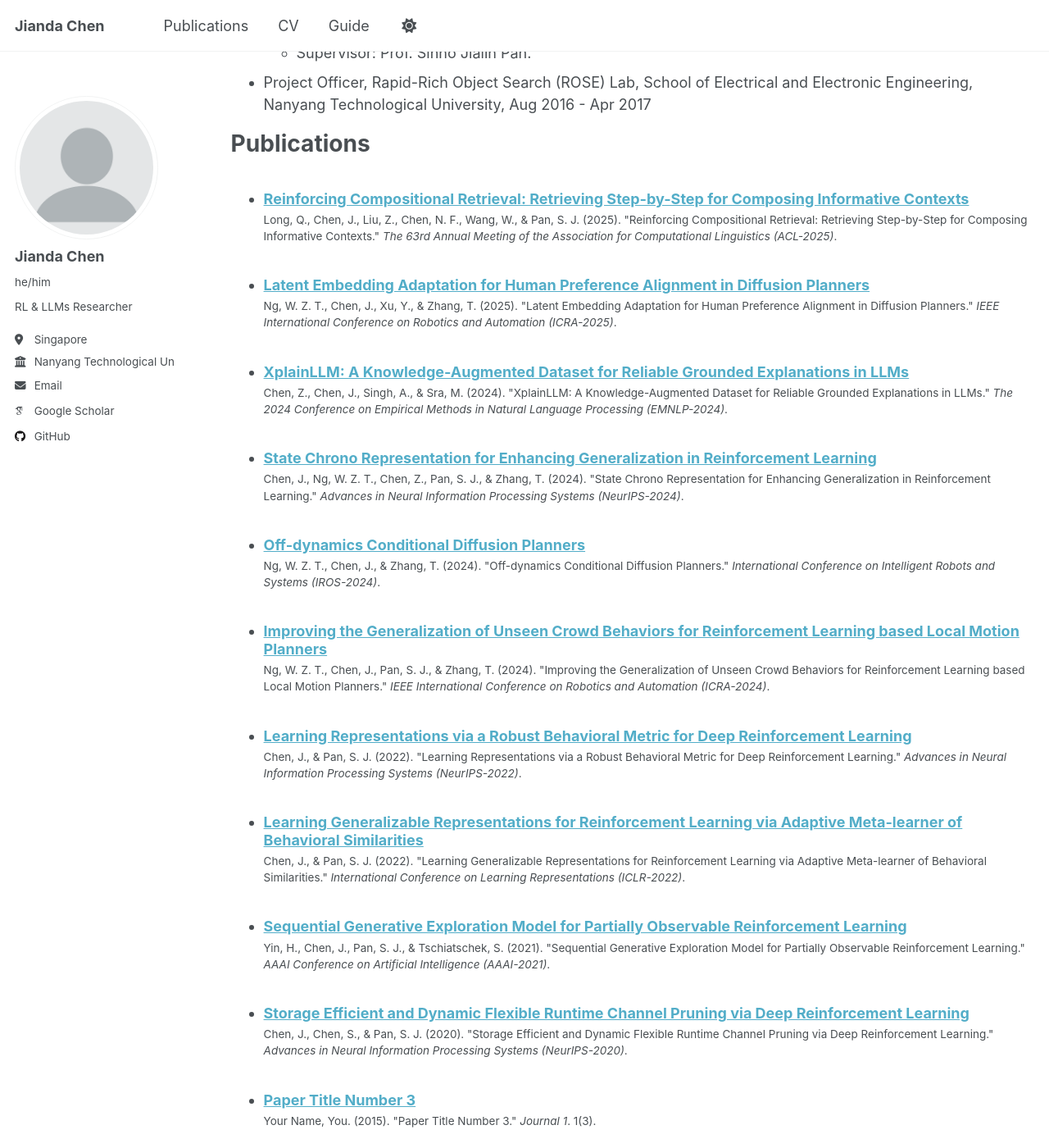
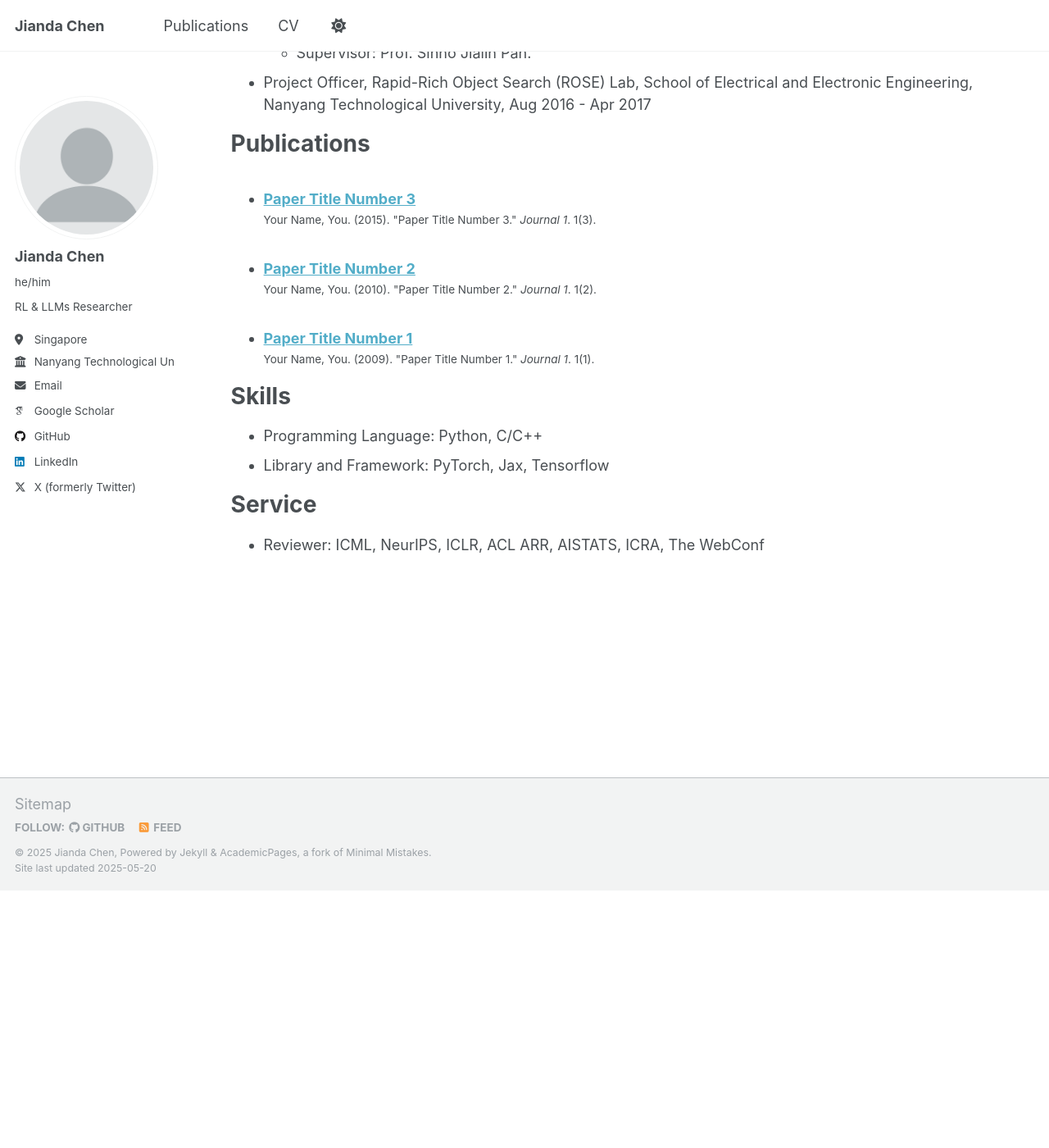
Before and after one commit to jianda-chen/jianda-chen.github.io, a Jekyll site: the page built from _pages/cv.md, in a window 1280 px wide and 1400 px high, scrolled down 608 px. Shown: the whole window at 82% size. Built offline with Jekyll 4.4.1, drawn with Linux system fonts in a browser that asks for light colours; some web fonts are replaced; after the commit the page ends 1694 px from its top, so only the background shows below that.

```diff
--- a/_config.yml
+++ b/_config.yml
@@ -60,7 +60,7 @@ author:
   keybase          : # Username
   instagram        : # Username
   lastfm           : # Username
-  linkedin         : # Username
+  linkedin         : jianda-chen-a78a7525b # Username
   mastodon         : # URL
   medium           : # URL
   pinterest        : # Username
@@ -68,7 +68,7 @@ author:
   steam            : # Username
   telegram         : # URL
   tumblr           : # Username
-  twitter          : # Username for X / Twitter
+  twitter          : jianda_chen # Username for X / Twitter
   vine             : # Username
   weibo            : # Username
   wikipedia        : # Username
--- a/_data/navigation.yml
+++ b/_data/navigation.yml
@@ -17,5 +17,5 @@ main:
   # - title: "CV"
   #   url: /cv-json/
 
-  - title: "Guide"
-    url: /markdown/
+  # - title: "Guide"
+  #   url: /markdown/
--- a/_includes/author-profile.html
+++ b/_includes/author-profile.html
@@ -139,7 +139,7 @@
         <li><a href="https://{{ author.tumblr }}.tumblr.com"><i class="fab fa-fw fa-tumblr icon-pad-right" aria-hidden="true"></i>Tumblr</a></li>
       {% endif %}
       {% if author.twitter %}
-        <li><a href="https://twitter.com/{{ author.twitter }}"><i class="fab fa-fw fa-x-twitter icon-pad-right" aria-hidden="true"></i>X (formerly Twitter)</a></li>
+        <li><a href="https://x.com/{{ author.twitter }}"><i class="fab fa-fw fa-x-twitter icon-pad-right" aria-hidden="true"></i>X (formerly Twitter)</a></li>
       {% endif %}
       {% if author.vine %}
         <li><a href="https://vine.co/u/{{ author.vine }}"><i class="fab fa-fw fa-vine icon-pad-right" aria-hidden="true"></i>Vine</a></li>
--- a/_pages/publications.html
+++ b/_pages/publications.html
@@ -60,6 +64,31 @@ author_profile: true
   <span style="color:grey;"><span style="color:rgb(50,50,50);"><b>Jianda Chen</b>, Shangyu Chen, and Sinno Jialin Pan</span></span><br>
   Advances in Neural Information Processing Systems
 </p>
+<p>
+  <span style="color:#009051;"> [<b>ICCV'19</b>]</span> <span style="color:black;">Accelerate Learning of Deep Hashing With Gradient Attention</span><br>
+  <span style="color:grey;"><span style="color:rgb(50,50,50);">Long-Kai Huang, <b>Jianda Chen</b>, and Sinno Jialin Pan</span></span><br>
+  International Conference on Computer Vision
+</p>
+<p>
+  <span style="color:#009051;"> [<b>IJCAI'18</b>]</span> <span style="color:black;">Hashing over Predicted Future Frames for Informed Exploration of Deep Reinforcement Learning</span><br>
+  <span style="color:grey;"><span style="color:rgb(50,50,50);">Haiyan Yin, <b>Jianda Chen</b>, and Sinno Jialin Pan</span></span><br>
+  27th International Joint Conference on Artificial Intelligence
+</p>
+
+## Preprints
+<p>
+  <span style="color:black;">Position: Standard Benchmarks Fail – LLM Agents Present Overlooked Risks for Financial Applications</span><br>
+  <span style="color:grey;"><span style="color:rgb(50,50,50);">Zichen Chen, Jiaao Chen, <b>Jianda Chen</b>, Misha Sra</span></span><br>
+</p>
+<p>
+  <span style="color:black;">Mastering Continual Reinforcement Learning through Fine-Grained Sparse Network Allocation and Dormant Neuron Exploration</span><br>
+  <span style="color:grey;"><span style="color:rgb(50,50,50);">Chengqi Zheng, Haiyan Yin, <b>Jianda Chen</b>, Wen Zheng Terence Ng, Yew-Soon Ong, Ivor Tsang</span></span><br>
+</p>
+<p>
+  <span style="color:black;">LMExplainer: Grounding Knowledge and Explaining Language Models</span><br>
+  <span style="color:grey;"><span style="color:rgb(50,50,50);">Zichen Chen, <b>Jianda Chen</b>, Yuanyuan Chen, Han Yu, Ambuj Singh, Misha Sra</span></span><br>
+</p>
+
 
 
 
--- a/_publications/2020-01-01-storage-efficient-dynamic-flexible-runtime-channel-pruning.md
+++ /dev/null
@@ -1,13 +0,0 @@
----
-title: "Storage Efficient and Dynamic Flexible Runtime Channel Pruning via Deep Reinforcement Learning"
-collection: publications
-category: conferences
-permalink: /publication/2020-01-01-storage-efficient-dynamic-flexible-runtime-channel-pruning
-excerpt: "Details about this publication."
-date: 2020-01-01
-venue: "Advances in Neural Information Processing Systems (NeurIPS-2020)"
-paperurl: "#"
-citation: "Chen, J., Chen, S., & Pan, S. J. (2020). &quot;Storage Efficient and Dynamic Flexible Runtime Channel Pruning via Deep Reinforcement Learning.&quot; <i>Advances in Neural Information Processing Systems (NeurIPS-2020)</i>."
----
-
-Description of the paper.
--- a/_publications/2021-01-01-sequential-generative-exploration-model.md
+++ /dev/null
@@ -1,13 +0,0 @@
----
-title: "Sequential Generative Exploration Model for Partially Observable Reinforcement Learning"
-collection: publications
-category: conferences
-permalink: /publication/2021-01-01-sequential-generative-exploration-model
-excerpt: "Details about this publication."
-date: 2021-01-01
-venue: "AAAI Conference on Artificial Intelligence (AAAI-2021)"
-paperurl: "#"
-citation: "Yin, H., Chen, J., Pan, S. J., & Tschiatschek, S. (2021). &quot;Sequential Generative Exploration Model for Partially Observable Reinforcement Learning.&quot; <i>AAAI Conference on Artificial Intelligence (AAAI-2021)</i>."
----
-
-Description of the paper.
--- a/_publications/2022-01-01-learning-generalizable-representations-adaptive-meta-learner.md
+++ /dev/null
@@ -1,13 +0,0 @@
----
-title: "Learning Generalizable Representations for Reinforcement Learning via Adaptive Meta-learner of Behavioral Similarities"
-collection: publications
-category: conferences
-permalink: /publication/2022-01-01-learning-generalizable-representations-adaptive-meta-learner
-excerpt: "Details about this publication."
-date: 2022-01-01
-venue: "International Conference on Learning Representations (ICLR-2022)"
-paperurl: "#"
-citation: "Chen, J., & Pan, S. J. (2022). &quot;Learning Generalizable Representations for Reinforcement Learning via Adaptive Meta-learner of Behavioral Similarities.&quot; <i>International Conference on Learning Representations (ICLR-2022)</i>."
----
-
-Description of the paper.
--- a/_publications/2022-01-01-learning-representations-robust-behavioral-metric.md
+++ /dev/null
@@ -1,13 +0,0 @@
----
-title: "Learning Representations via a Robust Behavioral Metric for Deep Reinforcement Learning"
-collection: publications
-category: conferences
-permalink: /publication/2022-01-01-learning-representations-robust-behavioral-metric
-excerpt: "Details about this publication."
-date: 2022-01-01
-venue: "Advances in Neural Information Processing Systems (NeurIPS-2022)"
-paperurl: "#"
-citation: "Chen, J., & Pan, S. J. (2022). &quot;Learning Representations via a Robust Behavioral Metric for Deep Reinforcement Learning.&quot; <i>Advances in Neural Information Processing Systems (NeurIPS-2022)</i>."
----
-
-Description of the paper.
--- a/_publications/2024-01-01-improving-generalization-unseen-crowd-behaviors.md
+++ /dev/null
@@ -1,13 +0,0 @@
----
-title: "Improving the Generalization of Unseen Crowd Behaviors for Reinforcement Learning based Local Motion Planners"
-collection: publications
-category: conferences
-permalink: /publication/2024-01-01-improving-generalization-unseen-crowd-behaviors
-excerpt: "Details about this publication."
-date: 2024-01-01
-venue: "IEEE International Conference on Robotics and Automation (ICRA-2024)"
-paperurl: "#"
-citation: "Ng, W. Z. T., Chen, J., Pan, S. J., & Zhang, T. (2024). &quot;Improving the Generalization of Unseen Crowd Behaviors for Reinforcement Learning based Local Motion Planners.&quot; <i>IEEE International Conference on Robotics and Automation (ICRA-2024)</i>."
----
-
-Description of the paper.
--- a/_publications/2024-01-01-off-dynamics-conditional-diffusion-planners.md
+++ /dev/null
@@ -1,13 +0,0 @@
----
-title: "Off-dynamics Conditional Diffusion Planners"
-collection: publications
-category: conferences
-permalink: /publication/2024-01-01-off-dynamics-conditional-diffusion-planners
-excerpt: "Details about this publication."
-date: 2024-01-01
-venue: "International Conference on Intelligent Robots and Systems (IROS-2024)"
-paperurl: "#"
-citation: "Ng, W. Z. T., Chen, J., & Zhang, T. (2024). &quot;Off-dynamics Conditional Diffusion Planners.&quot; <i>International Conference on Intelligent Robots and Systems (IROS-2024)</i>."
----
-
-Description of the paper.
--- a/_publications/2024-01-01-state-chrono-representation.md
+++ /dev/null
@@ -1,13 +0,0 @@
----
-title: "State Chrono Representation for Enhancing Generalization in Reinforcement Learning"
-collection: publications
-category: conferences
-permalink: /publication/2024-01-01-state-chrono-representation
-excerpt: "Details about this publication."
-date: 2024-01-01
-venue: "Advances in Neural Information Processing Systems (NeurIPS-2024)"
-paperurl: "#"
-citation: "Chen, J., Ng, W. Z. T., Chen, Z., Pan, S. J., & Zhang, T. (2024). &quot;State Chrono Representation for Enhancing Generalization in Reinforcement Learning.&quot; <i>Advances in Neural Information Processing Systems (NeurIPS-2024)</i>."
----
-
-Description of the paper.
--- a/_publications/2024-01-01-xplainllm.md
+++ /dev/null
@@ -1,13 +0,0 @@
----
-title: "XplainLLM: A Knowledge-Augmented Dataset for Reliable Grounded Explanations in LLMs"
-collection: publications
-category: conferences
-permalink: /publication/2024-01-01-xplainllm
-excerpt: "Details about this publication."
-date: 2024-01-01
-venue: "The 2024 Conference on Empirical Methods in Natural Language Processing (EMNLP-2024)"
-paperurl: "#"
-citation: "Chen, Z., Chen, J., Singh, A., & Sra, M. (2024). &quot;XplainLLM: A Knowledge-Augmented Dataset for Reliable Grounded Explanations in LLMs.&quot; <i>The 2024 Conference on Empirical Methods in Natural Language Processing (EMNLP-2024)</i>."
----
-
-Description of the paper.
--- a/_publications/2025-01-01-latent-embedding-adaptation.md
+++ /dev/null
@@ -1,13 +0,0 @@
----
-title: "Latent Embedding Adaptation for Human Preference Alignment in Diffusion Planners"
-collection: publications
-category: conferences
-permalink: /publication/2025-01-01-latent-embedding-adaptation
-excerpt: "Details about this publication."
-date: 2025-01-01
-venue: "IEEE International Conference on Robotics and Automation (ICRA-2025)"
-paperurl: "#"
-citation: "Ng, W. Z. T., Chen, J., Xu, Y., & Zhang, T. (2025). &quot;Latent Embedding Adaptation for Human Preference Alignment in Diffusion Planners.&quot; <i>IEEE International Conference on Robotics and Automation (ICRA-2025)</i>."
----
-
-Description of the paper.
--- a/_publications/2025-01-01-reinforcing-compositional-retrieval.md
+++ /dev/null
@@ -1,13 +0,0 @@
----
-title: "Reinforcing Compositional Retrieval: Retrieving Step-by-Step for Composing Informative Contexts"
-collection: publications
-category: conferences
-permalink: /publication/2025-01-01-reinforcing-compositional-retrieval
-excerpt: "Details about this publication."
-date: 2025-01-01
-venue: "The 63rd Annual Meeting of the Association for Computational Linguistics (ACL-2025)"
-paperurl: "#"
-citation: "Long, Q., Chen, J., Liu, Z., Chen, N. F., Wang, W., & Pan, S. J. (2025). &quot;Reinforcing Compositional Retrieval: Retrieving Step-by-Step for Composing Informative Contexts.&quot; <i>The 63rd Annual Meeting of the Association for Computational Linguistics (ACL-2025)</i>."
----
-
-Description of the paper.
```
Also changed, not shown: other parts of _pages/publications.html (+4 -0 lines).
